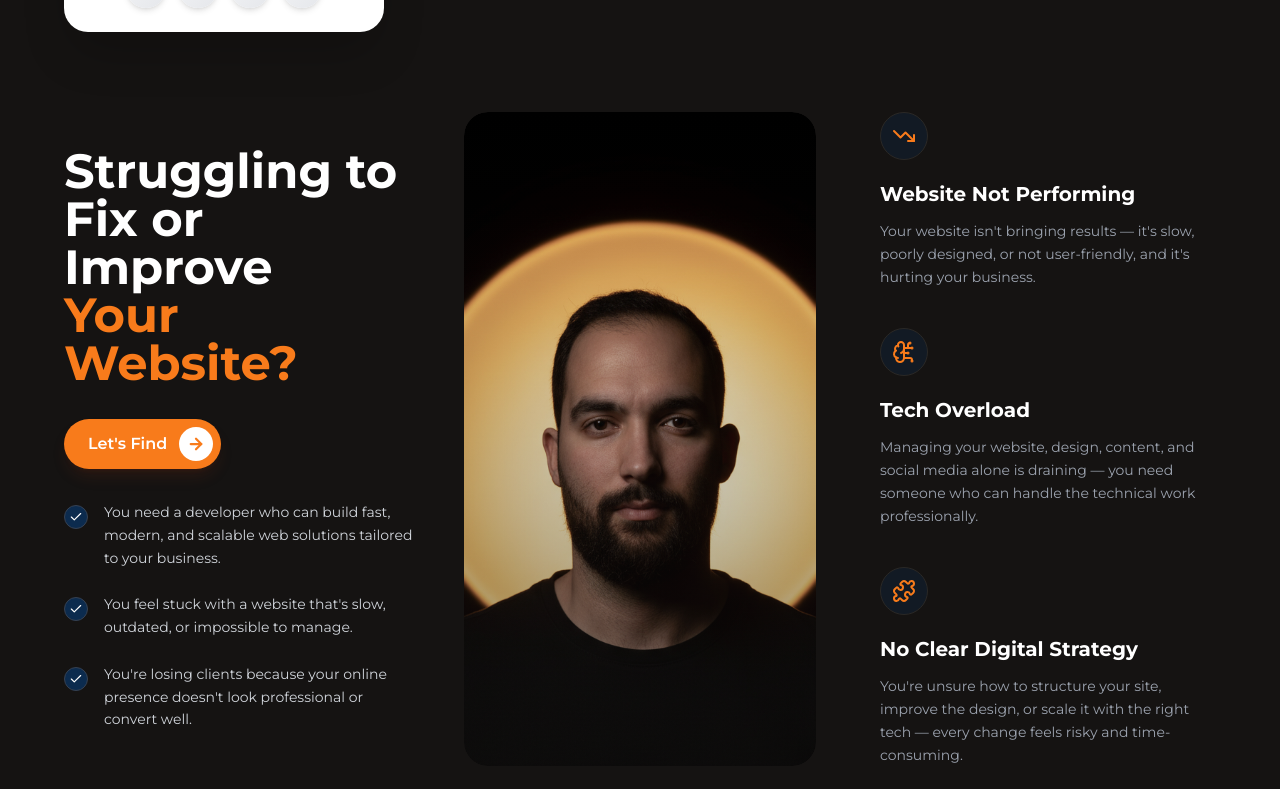
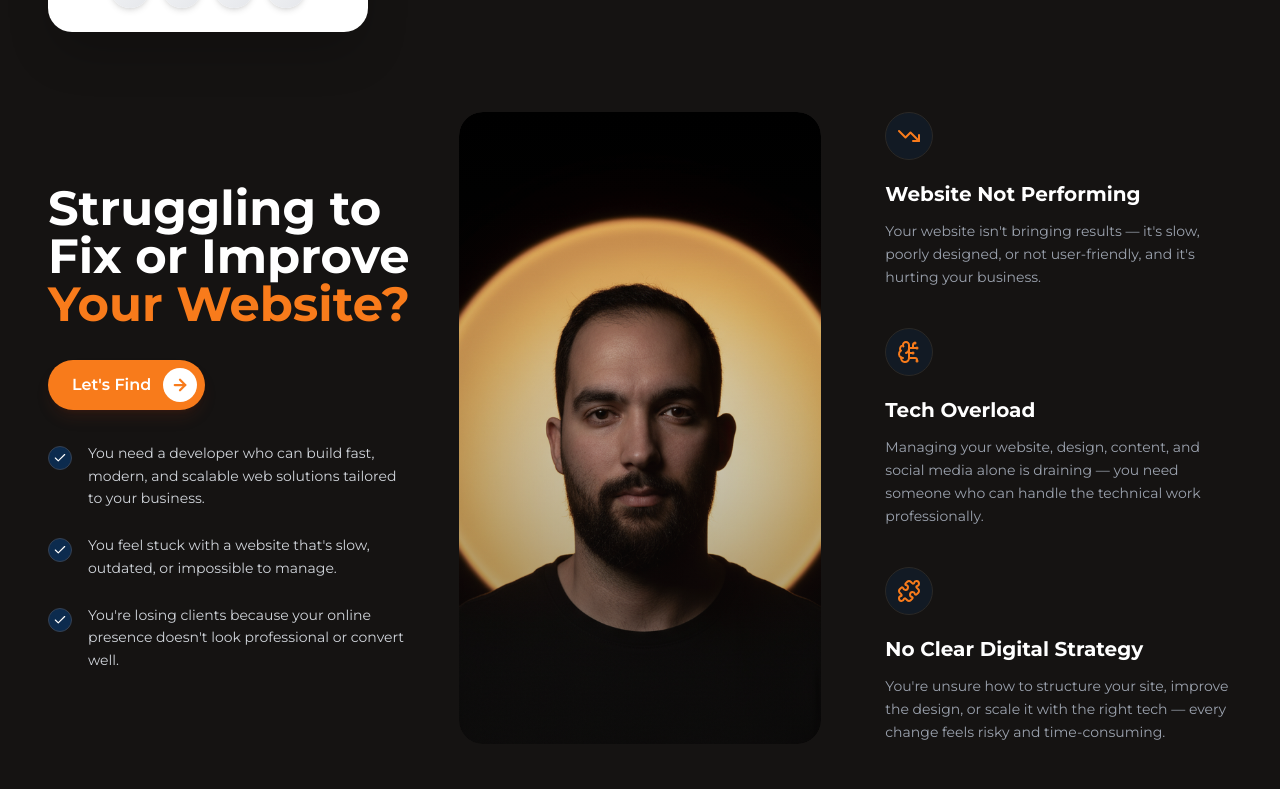
Before and after one commit to KamelMesbahi13/portfolio, a React (Vite) app: page / in a window 1280 px wide. Shown: the part 751-1540 px from the top of the page. Built offline with nearby package versions, Linux system fonts and the light colour scheme.

Commit message:
adding about us section

```diff
--- a/src/Components/Home/HomeAbout/HomeAbout.jsx
+++ b/src/Components/Home/HomeAbout/HomeAbout.jsx
@@ -111,10 +111,12 @@ const HomeAbout = () => {
   });
 
   return (
-    <div ref={sectionRef} className="container w-full my-20 overflow-hidden">
-      <div className="mx-auto max-w-7xl">
+    <div
+      ref={sectionRef}
+      className="container w-full mt-12 overflow-hidden md:mt-20"
+    >
+      <div>
         <div className="grid items-center grid-cols-1 gap-12 lg:grid-cols-3">
-          {/* Left Column */}
           <motion.div
             ref={leftColumnRef}
             initial="hidden"
--- a/src/Components/Home/MyQualityServices/MyQualityServices.jsx
+++ b/src/Components/Home/MyQualityServices/MyQualityServices.jsx
@@ -388,7 +388,7 @@ const MyQualityServices = () => {
   const { ref, isVisible } = useReveal(0.1);
 
   return (
-    <section id="services" className="relative pt-20 text-white md:pt-28">
+    <section id="services" className="relative pt-12 text-white md:pt-28">
       <div className="max-w-6xl px-6 mx-auto">
         <div ref={ref} className="text-center">
           <motion.h1
--- a/src/index.css
+++ b/src/index.css
@@ -58,8 +58,8 @@
 }
 
 .container {
-  padding-left: 4rem;
-  padding-right: 4rem;
+  padding-left: 3rem;
+  padding-right: 3rem;
   margin-left: auto;
   margin-right: auto;
 }
```
